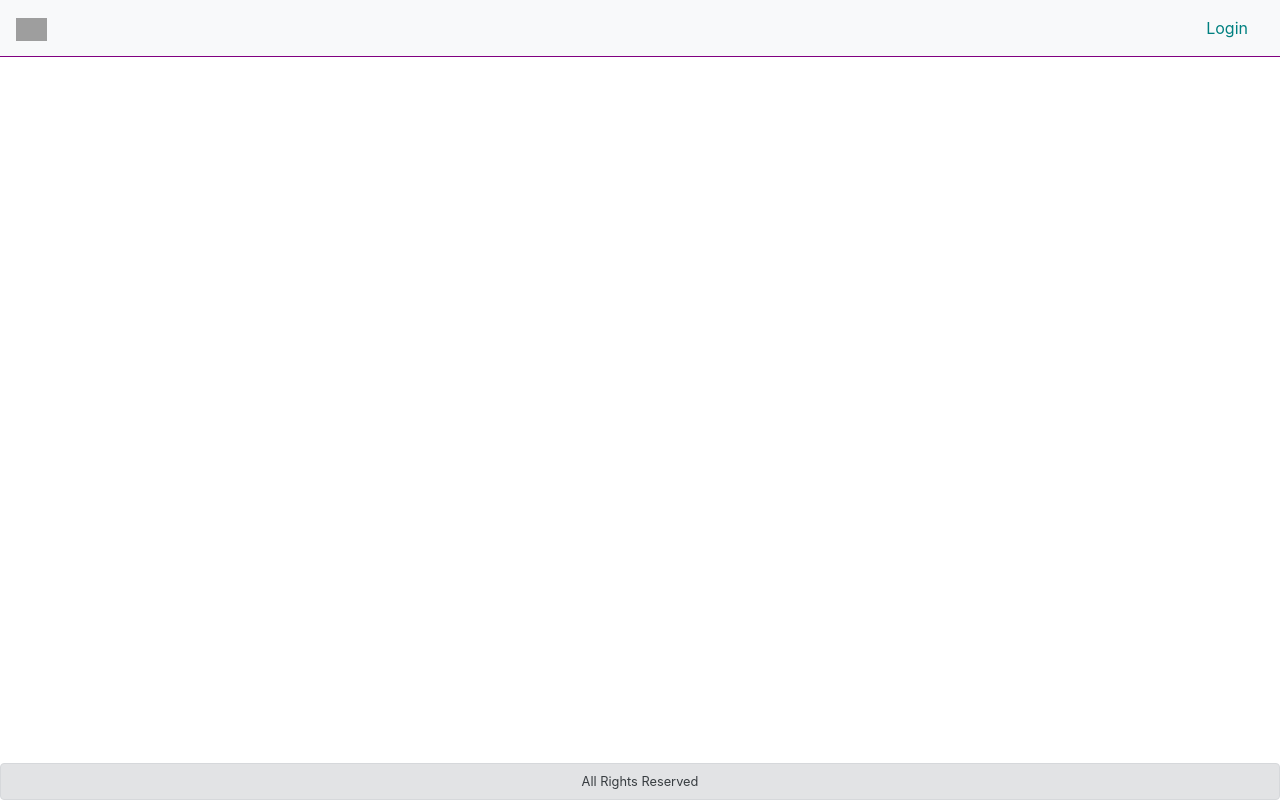
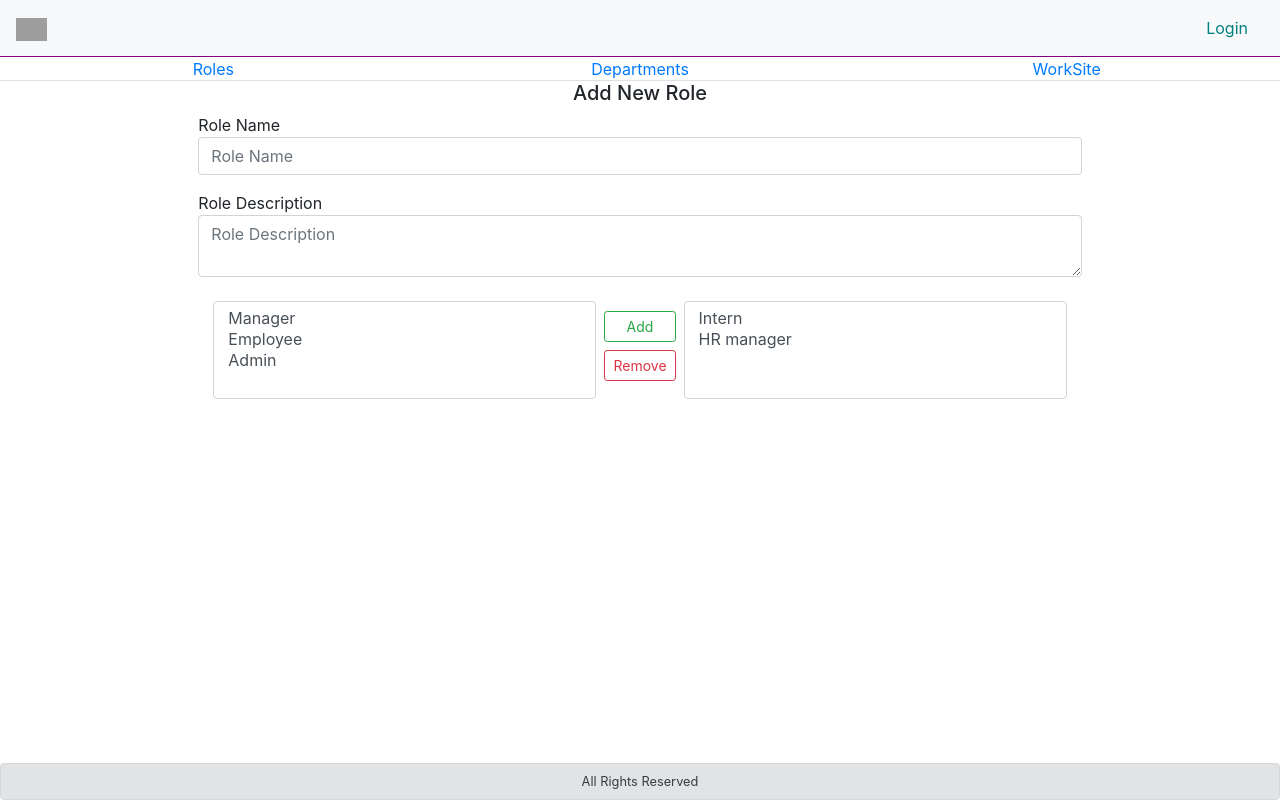
Before and after one commit to F14di/FEReact, a React (Vite) app: page /settings/add/roles in a window 1280 px wide. Built offline with nearby package versions, Linux system fonts and the light colour scheme; grey boxes are pictures that could not be loaded.

Commit message:
add formAddRole

```diff
--- a/Components/Body.js
+++ b/Components/Body.js
@@ -1,12 +1,13 @@
 import React from 'react';
 import InputErrors from './Errors/InputError'
+import {validation} from '../validations/Validations'
 
 export default class Body extends React.Component{
 
     constructor(props){
         super(props);
         this.state={
-            email:{value:'',errors:[],validations:{required:true, isEmail:/^\w+([\.-]?\w+)*@\w+([\.-]?\w+)*(\.\w{2,3})+$/}},
+            email:{value:'',errors:[],validations:{required:true, isEmail:true}},
             password:{value:'',errors:[],validations:{required:true}}
         }
 
@@ -20,17 +21,17 @@ export default class Body extends React.Component{
         const errors=[];
 
 {/** required input validation */}
-        if (validations.required){
-            if (!value){
-                errors.push(`*${name} is required`)
-            }
+    if(validations.required){
+        if (validation.isRequired(value)){
+            errors.push(`*${name} is required`)}
         }
 
 {/** Valid email input */}
         if(validations.isEmail){
-           if (!validations.isEmail.test(value))
+            if (validation.isValidEmail(value))
                 errors.push(`*invalid ${name}`)
-        }
+         }
+
 
 {/** Update the state with the errors if exist*/}
         this.setState({
@@ -46,12 +47,11 @@ export default class Body extends React.Component{
     loginSubmit(e){
         e.preventDefault();
         let noErrors = true;
-// Test each field of the form for errors
+    // Test each field of the form for errors
         Object.keys(this.state).forEach(name=>{
             this.handleInputChange({target:{name, value:this.state[name].value}})
         })
 
-        console.log(this.state)
     }
 
 render(){
--- /dev/null
+++ b/Components/Form-add/AddDepartment.js
@@ -0,0 +1,13 @@
+import React from 'react';
+export default class AddRole extends React.Component{
+
+    render(){
+        return(<>
+
+        <h5 className="text-center">Add Department</h5>
+
+
+            </>
+        )
+    }
+}
--- /dev/null
+++ b/Components/Form-add/AddRole.js
@@ -0,0 +1,55 @@
+import React from 'react';
+import ListRoles from '../ListRoles'
+
+
+export default class AddRole extends React.Component{
+
+    render(){
+        return(<>
+
+        <h5 className="text-center">Add New Role</h5>
+        <div className="col-lg-8 col-md-8 m-auto p-0">
+            <div className="row">
+                <label htmlFor="RoleName" className="mb-0">Role Name</label>
+                <div className="input-group mb-3">
+                    <input type="text"
+                    id="RoleName"
+                    className="form-control"
+                    placeholder="Role Name"
+                    aria-label="Role Name"
+                    aria-describedby="role_name"></input>
+                </div>
+            </div>
+
+
+            <div className="row">
+            <label htmlFor="RoleName" className="mb-0">Role Description</label>
+                <div className="input-group">
+                    <textarea
+                    className="form-control"
+                    aria-label="With textarea"
+                    placeholder="Role Description"
+                    ></textarea>
+                </div>
+            </div>
+
+            <div className="d-flex">
+                <div className="w-100 ">
+                    <ListRoles options={['Manager','Employee','Admin']}/>
+                </div>
+                <div className="d-flex flex-column justify-content-center">
+                    <button className="btn btn-sm btn-outline-success m-1 mx-2">Add <i className="fas fa-arrow-right"></i></button>
+                    <button className="btn btn-sm btn-outline-danger m-1  mx-2"><i className="fas fa-arrow-left"></i> Remove</button>
+                </div>
+                <div className="w-100 ">
+                    <ListRoles options={['Intern','HR manager']}/>
+                </div>
+            </div>
+
+            </div>
+
+
+            </>
+        )
+    }
+}
--- /dev/null
+++ b/Components/Form-add/AddWorksite.js
@@ -0,0 +1,14 @@
+import React from 'react';
+
+export default class AddRole extends React.Component{
+
+    render(){
+        return(<>
+
+        <h5 className="text-center">Add Worksite</h5>
+
+
+            </>
+        )
+    }
+}
--- a/Components/ListRoles.js
+++ b/Components/ListRoles.js
@@ -6,7 +6,7 @@ render(){
      <div className="form-group">
         <label htmlFor="exampleFormControlSelect2">{this.props.title}</label>
         <select multiple className="form-control" id="exampleFormControlSelect2" disabled={this.props.disabled}>
-        {this.props.options.map((option)=>(<option>{option}</option>))}
+        {this.props.options.map((option,i)=>(<option key={i}>{option}</option>))}
 
         </select>
     </div>
--- a/Components/Roles/AddRole.js
+++ /dev/null
@@ -1,49 +0,0 @@
-import React from 'react';
-import ListRoles from '../../Components/ListRoles'
-
-
-export default class AddRole extends React.Component{
-
-    render(){
-        return(<>
-
-        <h5 class="text-center">Add New Role</h5>
-                <div className="row m-auto col-8">
-            <label htmlFor="RoleName" className="mb-0">Role Name</label>
-                    <div className="input-group mb-3">
-                        <input type="text"
-                        id="RoleName"
-                        className="form-control"
-                        placeholder="Username"
-                        aria-label="Username"
-                        defaultValue="Role Name"
-                        aria-describedby="role_name"></input>
-                    </div>
-                </div>
-
-
-                <div className="row m-auto col-8">
-                <label htmlFor="RoleName" className="mb-0">Role Description</label>
-                    <div className="input-group">
-                        <textarea className="form-control" aria-label="With textarea"></textarea>
-                    </div>
-                </div>
-
-            <div className="d-flex justify-content-center">
-                <div className="w-75 m-2">
-                <ListRoles options={['Manager','Employee','Admin']}/>
-                </div>
-                    <div className="d-flex flex-column justify-content-center">
-                        <button className="btn btn-sm btn-outline-success m-1">Add <i className="fas fa-arrow-right"></i></button>
-                        <button className="btn btn-sm btn-outline-danger m-1"><i className="fas fa-arrow-left"></i> Remove</button>
-                    </div>
-                    <div className="w-75 m-2">
-                        <ListRoles options={['Intern','HR manager']}/>
-                    </div>
-                </div>
-
-
-            </>
-        )
-    }
-}
--- a/Components/Settings/Settings.js
+++ b/Components/Settings/Settings.js
@@ -1,11 +1,29 @@
 import React from 'react';
 import SettingsNavbar from './SettingsNavbar'
+import AddRole from '../Form-add/AddRole'
+import AddDepartment from '../Form-add/AddDepartment'
+import AddWorksite from '../Form-add/AddWorksite'
+
+
+import {BrowserRouter, Route, Switch} from 'react-router-dom';
 
 export default class Settings extends React.Component{
     render(){
         return(<>
-        <SettingsNavbar />
+        <div className="">
 
+        <BrowserRouter>
+            <div>
+            <SettingsNavbar />
+                <Switch>
+                    <Route path="/settings/add/roles" component={AddRole}/>
+                    <Route path="/settings/add/department" component={AddDepartment}/>
+                    <Route path="/settings/add/worksite" component={AddWorksite}/>
+                </Switch>
+            </div>
+        </BrowserRouter>
+
+        </div>
         </>)
     }
 }
--- a/Components/Settings/SettingsNavbar.js
+++ b/Components/Settings/SettingsNavbar.js
@@ -1,10 +1,23 @@
 import React from 'react';
+import Nav from 'react-bootstrap/Nav'
+import {Link} from 'react-router-dom';
 
 export default class SettingsNavbar extends React.Component{
     render(){
-        return(
-            <nav>
-            </nav>
+        return(<>
+            <Nav variant="tabs" defaultActiveKey="" justify >
+                <Nav.Item>
+                    <Link to="/settings/add/roles">Roles</Link>
+                </Nav.Item>
+                <Nav.Item>
+                    <Link to="/settings/add/department">Departments</Link>
+                </Nav.Item>
+                <Nav.Item>
+                    <Link to="/settings/add/worksite">WorkSite</Link>
+                </Nav.Item>
+            </Nav>
+
+        </>
         )
     }
 }
--- a/routers/Router.js
+++ b/routers/Router.js
@@ -7,7 +7,7 @@ import Body from '../Components/Body'
 import UserProfile from '../Components/UserProfile/UserProfile'
 import Settings from '../Components/Settings/Settings'
 import PageNotFound from '../Components/PageNotFound'
-import AddRole from '../Components/Roles/AddRole'
+import AddRole from '../Components/Form-add/AddRole'
 
 export default ()=>(
 <BrowserRouter>
--- /dev/null
+++ b/validations/Validations.js
@@ -0,0 +1,34 @@
+/**
+ *
+ * isRequired                   IMPLEMENTED
+ * isNumbers
+ * isValidEmail                 IMPLEMENTED
+ * isCharacters
+ * isDateBefore
+ * isAtLeastCharacters
+ *
+ *
+ */
+
+export const validation={
+    isRequired:function(value){
+            if (!value){
+                return true;
+            }
+            return false;
+    },
+
+
+    isValidEmail:function(value){
+        if(!/^\w+([\.-]?\w+)*@\w+([\.-]?\w+)*(\.\w{2,3})+$/.test(value)){
+            return true;
+        }
+        return false;
+    }
+
+
+
+
+
+
+}
```
